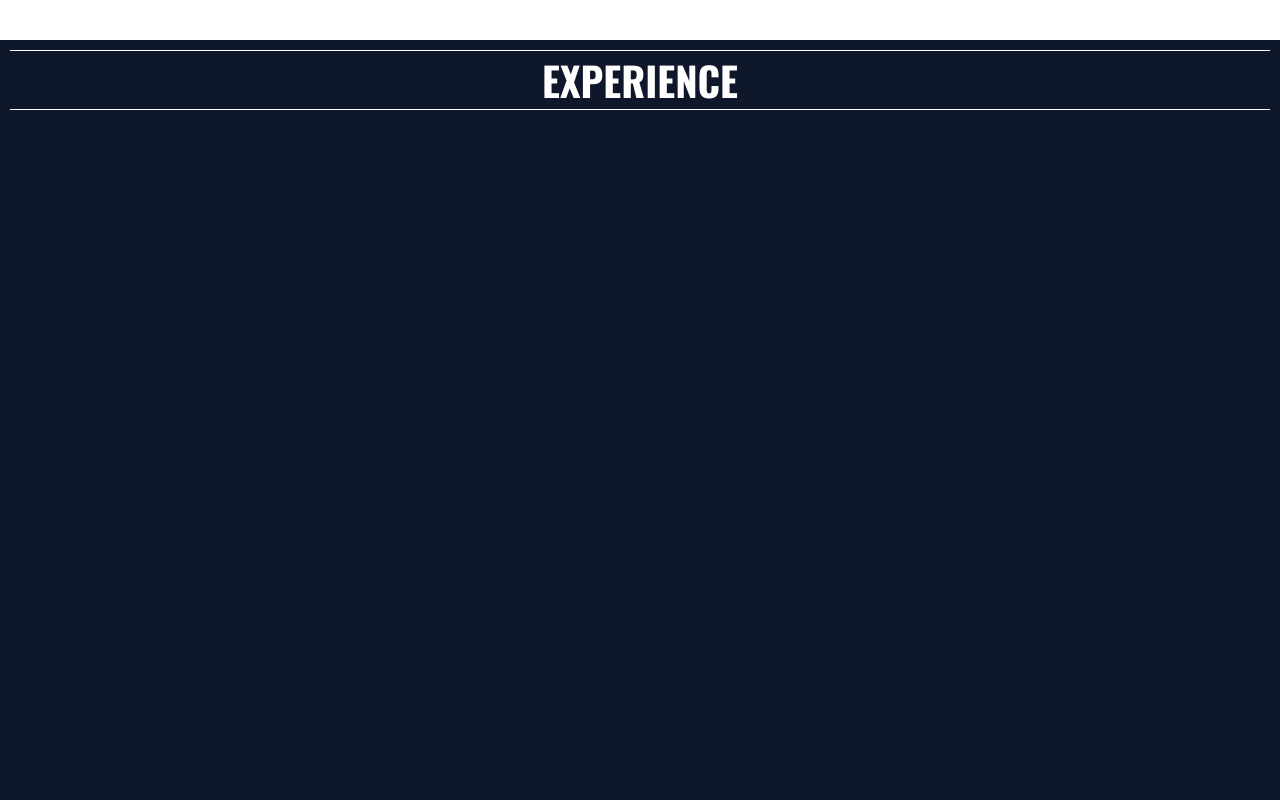
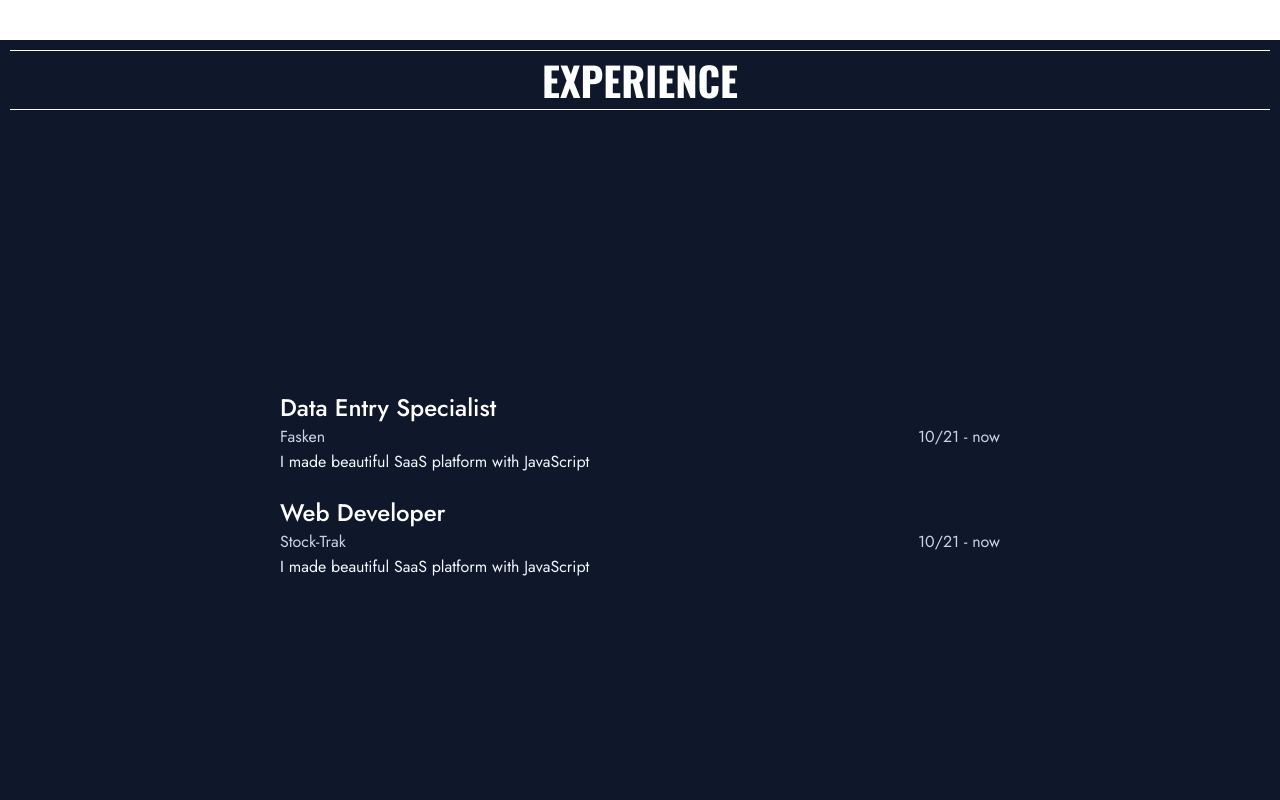
Before and after one commit to zhuchini/dev-portfolio, a plain HTML site: page index.html in a window 1280 px wide. Shown: the part 1580-2380 px from the top of the page. Drawn offline with nearby package versions, Linux system fonts and the light colour scheme.

Commit message:
Experience done

```diff
--- a/index.html
+++ b/index.html
@@ -34,15 +34,47 @@
     <nav></nav>
     <section id="about-me">
       <h2 class="section-header">About Me</h2>
-      <div class="section-content">
+      <div class="section-wrapper">
+        <div class="section-content">
+          <p>BananaShip</p>
+        </div>
+      </div>
 
-      </div>
     </section>
     <section id="experience">
       <h2 class="section-header">Experience</h2>
+      <div class="section-wrapper">
+        <div class="section-content">
+          <div class="resume-item">
+            <div class="experience-header">
+              <h2>Data Entry Specialist</h2>
+              <div class="experience-subheader">
+                <p>Fasken</p>
+                <p>10/21 - now</p>
+              </div>
+            </div>
+            <p>I made beautiful SaaS platform with JavaScript</p>
+          </div>
+          <div class="resume-item">
+            <div class="experience-header">
+              <h2>Web Developer</h2>
+              <div class="experience-subheader">
+                <p>Stock-Trak</p>
+                <p>10/21 - now</p>
+              </div>
+            </div>
+            <p>I made beautiful SaaS platform with JavaScript</p>
+          </div>
+        </div>
+      </div>
     </section>
     <section id="projets">
       <h2 class="section-header">Projects</h2>
+      <div class="section-wrapper">
+        <div class="section-content">
+
+        </div>
+      </div>
     </section>
   </main>
 
--- a/styles.css
+++ b/styles.css
@@ -133,8 +133,43 @@ section:nth-child(2n + 1) .section-header::after {
   background: white;
 }
 
-.section-content {
+.section-wrapper {
   width: 100%;
   max-width: 75ch;
   margin: 0 auto;
+  flex: 1;
+  display: flex;
+  justify-content: center;
+  align-items: center;
 }
+
+.section-content {
+  width: 100%;
+  margin: 0 auto;
+  display: flex;
+  flex-direction: column;
+  gap: 20px;
+  font-size: 1em;
+  text-align: left;
+}
+
+.experience-header {
+  display: flex;
+  flex-direction: column;
+}
+
+.experience-header h2 {
+  font-weight: 500;
+}
+
+.experience-subheader {
+  display: flex;
+  align-items: center;
+  justify-content: space-between;
+  color: #cbd5e1;
+}
+
+.resume-item > p {
+  padding: 2px 0;
+  color: aliceblue;
+}
```
